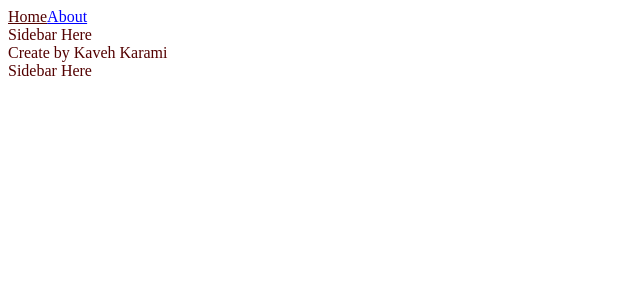
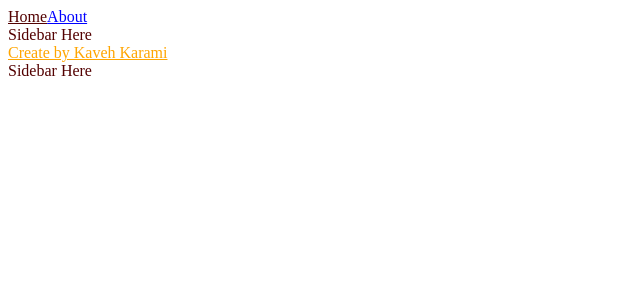
Before and after one commit to KavehKarami/react-starter, a React (Create React App) app: page /about in a window 1280 px wide. Shown: the top 300 px of the page, without its empty margins (0-640 px from the left). Built offline with nearby package versions, Linux system fonts and the light colour scheme.

Commit message:
edit About component  style

```diff
--- a/src/app/containers/About.jsx
+++ b/src/app/containers/About.jsx
@@ -1,7 +1,7 @@
 import React from 'react';
 
 const About = () => {
-  return (<div>Create by Kaveh Karami</div>);
+  return (<a class="text-danger" href="https://github.com/KavehKarami" target="_blank">Create by Kaveh Karami</a>);
 }
 
 export default About;
--- a/src/assets/scss/main.scss
+++ b/src/assets/scss/main.scss
@@ -4,7 +4,9 @@
 * {
   color: $dark-red;
 }
-
+.text-danger {
+  color: orange;
+}
 .active {
   color: blue;
 }
```
